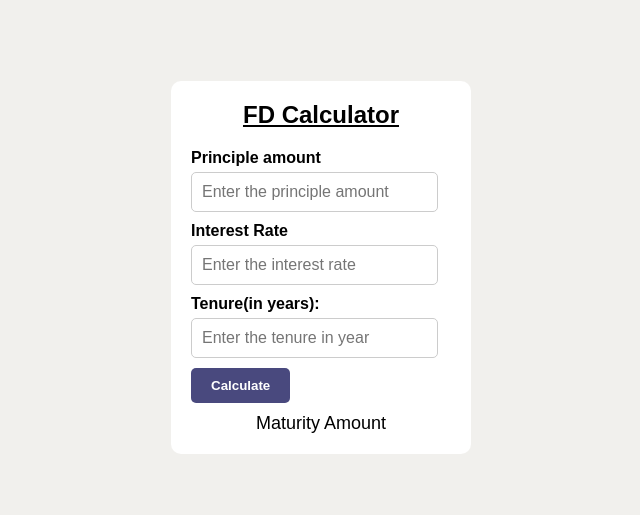
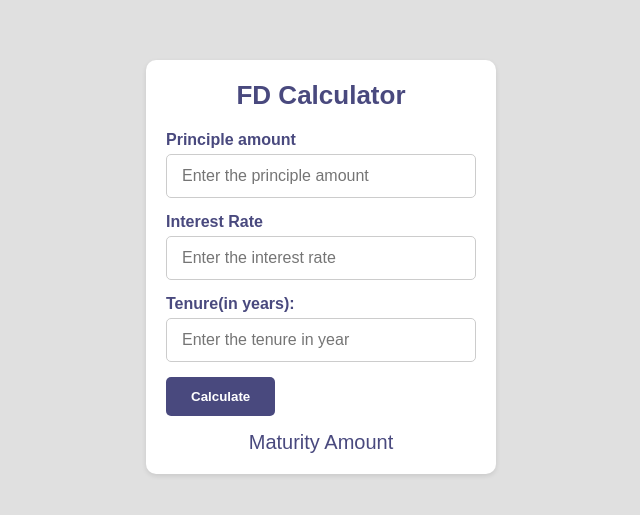
Before and after one commit to engrakhan/Web-Development, a plain HTML site: page Projects/project1/index.html in a window 1280 px wide. Shown: the part 133-648 px from the top of the page, without its empty margins (319-959 px from the left). Drawn offline with Linux system fonts and the light colour scheme.

Commit message:
Update style.css to make web page look appealing.

```diff
--- a/Projects/project1/style.css
+++ b/Projects/project1/style.css
@@ -3,6 +3,7 @@
   margin: 0;
   box-sizing: border-box;
 }
+
 body {
   font-family: Arial, sans-serif;
   background-color: #f1f0ed;
@@ -10,53 +11,71 @@ body {
   justify-content: center;
   align-items: center;
   height: 100vh;
+  transition: background-color 0.5s ease; /* Add transition for background color change */
 }
+
+body:hover {
+  background-color: #e0e0e0; /* Change background color on hover */
+}
+
 .container {
   background-color: #fff;
   border-radius: 10px;
   padding: 20px;
-  box-shadow: 0px opx 2px rgba(198, 193, 193, 0.1);
-  max-width: 300px;
+  box-shadow: 0px 2px 5px rgba(0, 0, 0, 0.1); /* Adjust shadow for better depth */
+  max-width: 350px; /* Increase max-width slightly */
   width: 100%;
+  transition: box-shadow 0.2s ease; /* Add transition for box-shadow */
 }
+
 .container:hover {
-  box-shadow: 5px 5px 10px 5px rgba(153, 134, 142, 0.1);
+  box-shadow: 0px 5px 10px rgba(0, 0, 0, 0.2); /* Enhance hover effect for shadow */
 }
+
 h1 {
-  font-size: 24px;
+  font-size: 26px; /* Increase font size slightly */
   text-align: center;
   margin-bottom: 20px;
-  text-decoration: underline;
+  color: #49497e; /* Add color */
 }
+
 .form-group {
-  margin-bottom: 10px;
+  margin-bottom: 15px; /* Increase spacing between groups */
 }
+
 .form-group label {
   display: block;
   font-weight: bold;
   margin-bottom: 5px;
+  color: #49497e; /* Add color */
 }
+
 .form-group input {
-  width: 95%;
-  padding: 10px;
+  width: 100%; /* Set width to 100% for better responsiveness */
+  padding: 12px 15px; /* Adjust padding for better look */
   font-size: 16px;
   border: 1px solid #ccc;
   border-radius: 5px;
 }
+
 .calculate-btn {
-  padding: 10px 20px;
+  padding: 12px 25px; /* Adjust padding for better fit */
   background-color: #49497e;
   color: #fff;
   border: none;
-  font-weight: bolder;
+  font-weight: bold;
   border-radius: 5px;
   cursor: pointer;
+  transition: background-color 0.3s ease; /* Add transition for button color change */
 }
+
 .calculate-btn:hover {
-  background-color: #2979ff;
+  background-color: #2979ff; /* Enhance hover effect for button */
 }
+
 .result {
-  font-size: 18px;
+  font-size: 20px; /* Increase font size slightly */
   text-align: center;
-  margin-top: 10px;
+  margin-top: 15px;
+  color: #49497e; /* Add color */
 }
```
